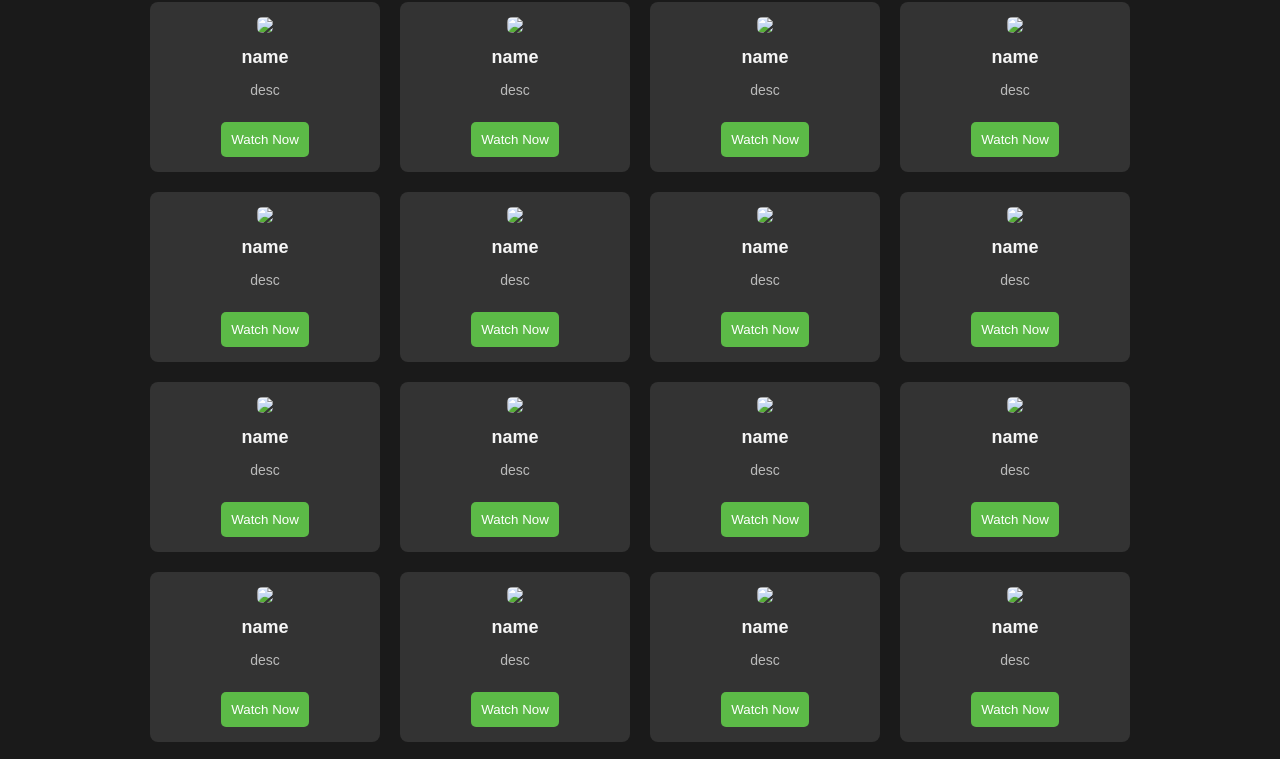
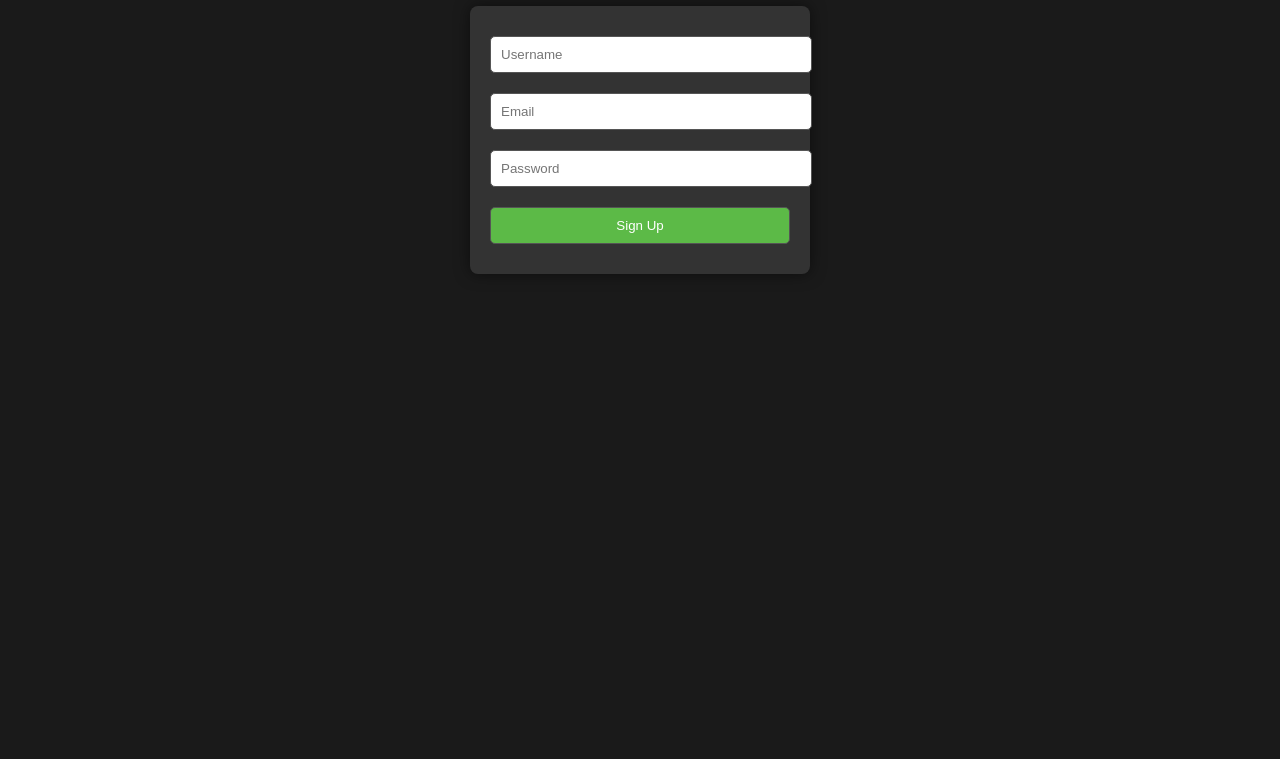
Before and after one commit to Seos740/Seos740.github.io, a plain HTML site: page index.html in a window 1280 px wide. Shown: the part 300-1059 px from the top of the page. After the commit the page ends 800 px from the top, so only its background shows below. Drawn offline with Linux system fonts and the light colour scheme.

Commit message:
Update index.html

```diff
--- a/index.html
+++ b/index.html
@@ -4,7 +4,7 @@
     <meta charset="UTF-8">
     <meta name="viewport" content="width=device-width, initial-scale=1.0">
     <link rel="icon" href="/favicon.ico" type="image/x-icon">
-    <title>STG Streaming</title>
+    <title>STG Streaming - Sign Up</title>
     <style>
         body {
             font-family: Arial, sans-serif;
@@ -12,114 +12,72 @@
             color: #f5f5f5;
             margin: 0;
             padding: 0;
+            display: flex;
+            flex-direction: column;
+            align-items: center;
+            justify-content: center;
+            height: 100vh;
         }
-        header {
-            background-color: #111;
+        .form-container {
+            background-color: #333;
             padding: 20px;
+            border-radius: 8px;
+            box-shadow: 0px 0px 15px rgba(0, 0, 0, 0.5);
+            width: 300px;
             text-align: center;
         }
-        header h1 {
-            margin: 0;
-            font-size: 36px;
+        input, button {
+            width: 100%;
+            padding: 10px;
+            margin: 10px 0;
+            border-radius: 5px;
+            border: 1px solid #555;
         }
-        .movie-list {
-            display: flex;
-            flex-wrap: wrap;
-            justify-content: center;
-            margin: 20px;
+        button {
+            background-color: #5cba47;
+            color: white;
+            cursor: pointer;
         }
-        .movie-item {
-            background-color: #333;
-            margin: 10px;
-            padding: 15px;
-            width: 200px;
-            border-radius: 8px;
-            text-align: center;
-            transition: transform 0.3s ease;
-        }
-        .movie-item:hover {
-            transform: scale(1.05);
-        }
-        .movie-item img {
-            width: 100%;
-            border-radius: 5px;
-            height: auto;
-        }
-        .movie-item h2 {
-            font-size: 18px;
-            margin: 10px 0;
-        }
-        .movie-item p {
-            font-size: 14px;
-            color: #bbb;
-        }
-        .movie-item button {
-            background-color: #5cba47;
-            border: none;
-            color: white;
-            padding: 10px;
-            border-radius: 5px;
-            cursor: pointer;
-            margin-top: 10px;
-        }
-        .movie-item button:hover {
+        button:hover {
             background-color: #4a9c3a;
         }
     </style>
 </head>
 <body>
+<header>
+    <h1>Create Your STG Streaming Account</h1>
+</header>
+<div class="form-container">
+    <form id="signup-form">
+        <input type="text" id="username" placeholder="Username" required>
+        <input type="email" id="email" placeholder="Email" required>
+        <input type="password" id="password" placeholder="Password" required>
+        <button type="submit">Sign Up</button>
+    </form>
+</div>
+<script>
+    document.getElementById('signup-form').addEventListener('submit', function(event) {
+        event.preventDefault();
+        const userData = {
+            username: document.getElementById('username').value,
+            email: document.getElementById('email').value,
+            password: btoa(document.getElementById('password').value)
+        };
 
-<header>
-    <h1>Welcome to Stanley The Great Movies's Movie Streaming Service</h1>
-</header>
-
-<div class="movie-list" id="movie-list">
-    <!-- Movies will be displayed here dynamically -->
-</div>
-
-<script>
-    // Function to fetch movies dynamically
-    async function fetchMovies() {
-        try {
-            const response = await fetch('/movies/movies.json');
-            const movies = await response.json();
-
-            const movieListContainer = document.getElementById('movie-list');
-            movieListContainer.innerHTML = "";  // Clear any previous content
-
-            movies.forEach(movie => {
-                const movieItem = document.createElement('div');
-                movieItem.classList.add('movie-item');
-
-                const movieImage = document.createElement('img');
-                movieImage.src = movie.image;
-                movieItem.appendChild(movieImage);
-
-                const movieTitle = document.createElement('h2');
-                movieTitle.textContent = movie.title;
-                movieItem.appendChild(movieTitle);
-
-                const movieDescription = document.createElement('p');
-                movieDescription.textContent = movie.description;
-                movieItem.appendChild(movieDescription);
-
-                const watchButton = document.createElement('button');
-                watchButton.textContent = 'Watch Now';
-                watchButton.onclick = () => window.location.href = movie.link;
-                movieItem.appendChild(watchButton);
-
-                movieListContainer.appendChild(movieItem);
+        fetch('/user.plist')
+            .then(response => response.text())
+            .then(existingPlist => {
+                const updatedPlist = existingPlist.replace('</plist>',
+                    `<key>${userData.username}</key>\n<dict>\n<key>email</key>\n<string>${userData.email}</string>\n<key>password</key>\n<string>${userData.password}</string>\n</dict>\n</plist>`
+                );
+                console.log('Updated .plist:', updatedPlist);
+                alert('User account added to user.plist!');
+            })
+            .catch(error => {
+                console.error('Error reading user.plist:', error);
+                alert('Error updating user.plist. Please try again.');
             });
-        } catch (error) {
-            console.error("Error fetching movie data:", error);
-            const movieListContainer = document.getElementById('movie-list');
-            movieListContainer.innerHTML = "<p>Sorry, we couldn't load the movies at the moment. Please try again later.</p>";
-        }
-    }
-
-    // Call the function to fetch and display movies
-    fetchMovies();
+    });
 </script>
-
 </body>
 </html>
```
